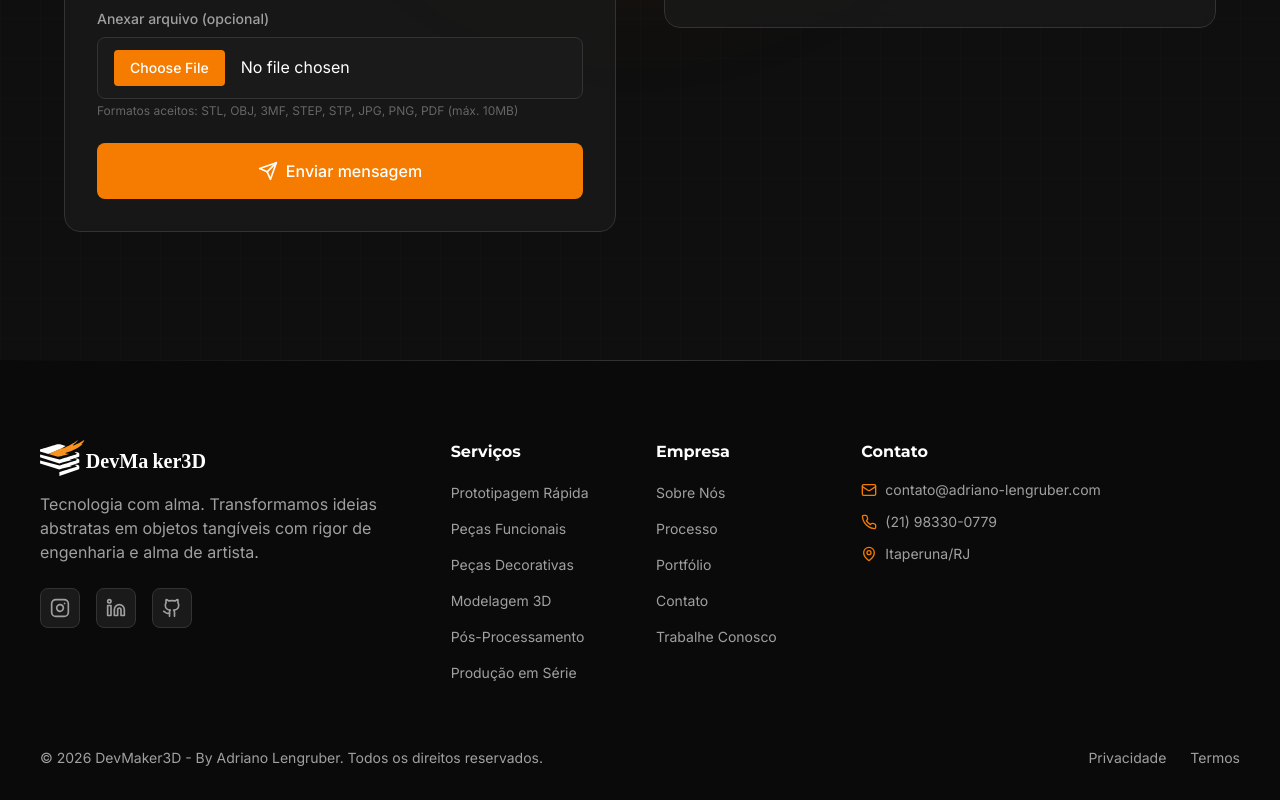
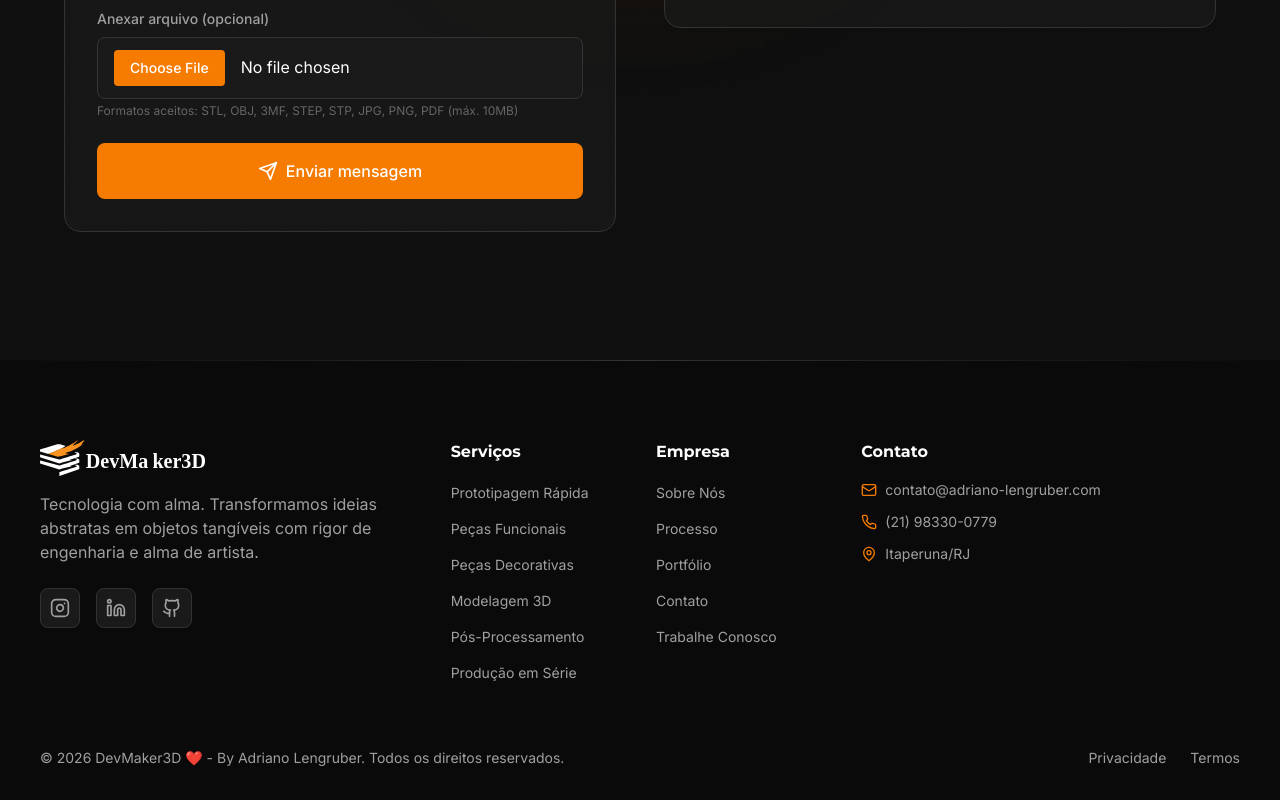
Before and after one commit to Adriano-Lengruber/DevMaker3D, a Next.js app: page / in a window 1280 px wide. Shown: the part 10067-10867 px from the top of the page. Built offline with nearby package versions, Linux system fonts and the light colour scheme; no server answers.

Commit message:
feat: add coração ao copyright do footer

```diff
--- a/src/components/Footer.tsx
+++ b/src/components/Footer.tsx
@@ -152,7 +152,7 @@ export default function Footer() {
         {/* Bottom */}
         <div className="flex flex-col md:flex-row items-center justify-between gap-4 text-sm text-[#A0A0A0]">
           <p>
-            © {new Date().getFullYear()} DevMaker3D - By Adriano Lengruber. Todos os direitos reservados.
+            © {new Date().getFullYear()} DevMaker3D ❤️ - By Adriano Lengruber. Todos os direitos reservados.
           </p>
           <div className="flex gap-6">
             <a href="#" className="hover:text-[#F57C00] transition-colors">
```
